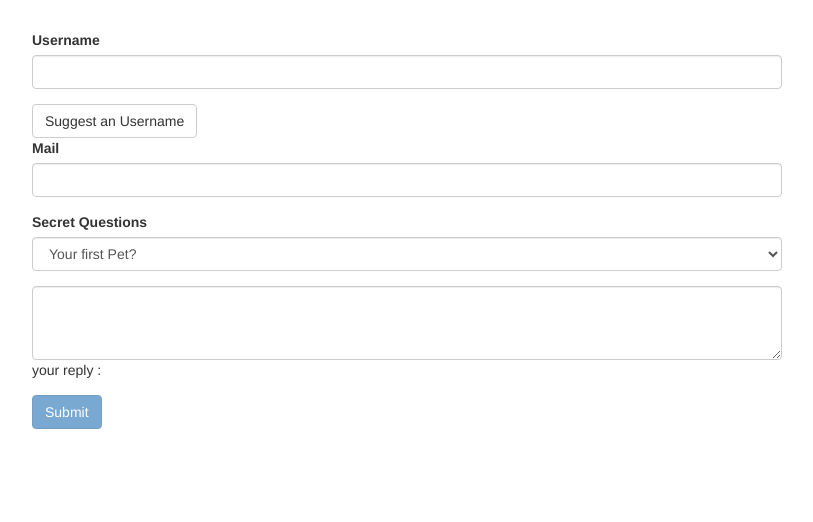
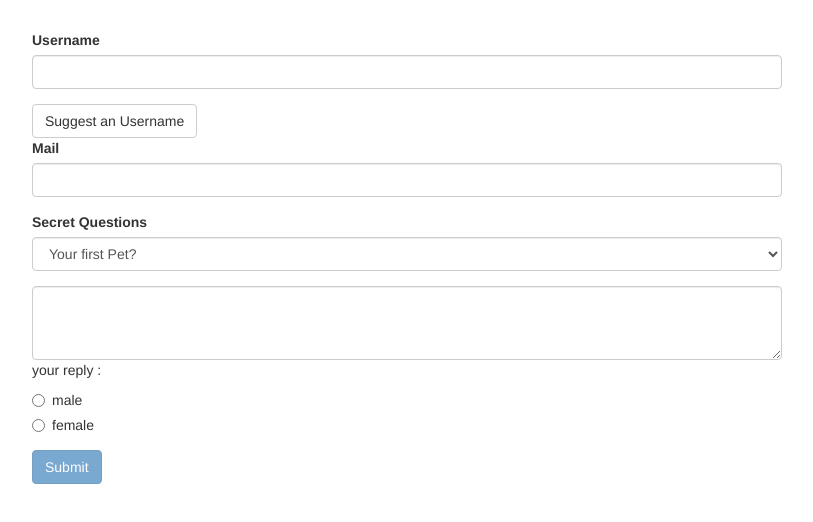
Before and after one commit to happymonkdev/angular-td-forms, an Angular app: page / in a window 1280 px wide. Shown: the top 522 px of the page, without its empty margins (233-1046 px from the left). Built offline with nearby package versions, Linux system fonts and the light colour scheme.

Commit message:
feat : conditional element when checkbox checked

```diff
--- a/src/app/app.component.html
+++ b/src/app/app.component.html
@@ -54,6 +54,22 @@
           class= "form-control"
           [(ngModel)] = "answer" ></textarea>
           <p>your reply : {{ answer}}</p>
+          <div class="radio" *ngFor="let gen of genders">
+            <label>
+              <input type="radio"
+              name="gender"
+              [(ngModel)]= "sex"
+              [value]="gen"
+              required
+
+               >{{gen}}
+            </label>
+          </div>
+          <div [ngStyle]="{display: (sex=='female') ? 'block' : 'none'}" >
+
+            <label> provide age and details</label>
+            <textarea ></textarea>
+          </div>
 
         </div>
         <button
--- a/src/app/app.component.ts
+++ b/src/app/app.component.ts
@@ -9,6 +9,10 @@ import { NgForm } from "@angular/forms";
 export class AppComponent {
   answer = "";
   defaultQuestion = "pet";
+  genders = ["male", "female"];
+  val = "male";
+  sex = "";
+
   @ViewChild("f") signupForm: NgForm;
   suggestUserName() {
     const suggestedName = "Superuser";
```
